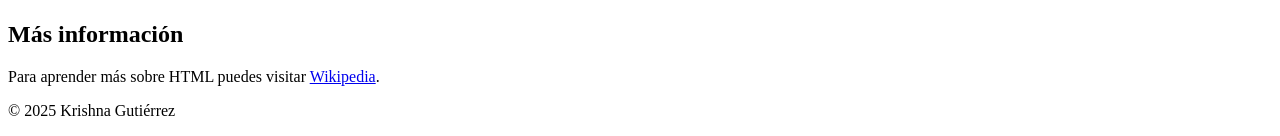
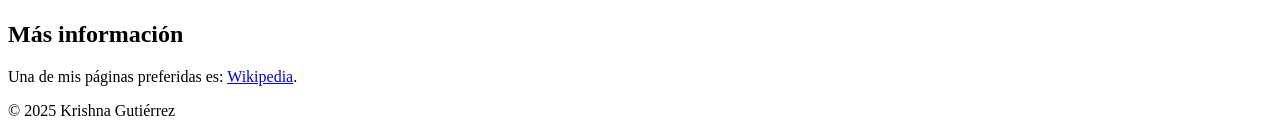
Before and after one commit to krishnagutierrezm-creator/Pagina-index1, a plain HTML site: page index.html in a window 1280 px wide. Shown: the part 688-824 px from the top of the page. Drawn offline with Linux system fonts and the light colour scheme.

Commit message:
Update index.html

```diff
--- a/index.html
+++ b/index.html
@@ -46,7 +46,7 @@
     <section>
       <h2>Más información</h2>
       <!-- 6. Enlace externo claro y seguro -->
-      <p>Para aprender más sobre HTML puedes visitar <a href="https://www.wikipedia.org" target="_blank" rel="noopener noreferrer">Wikipedia</a>.</p>
+      <p>Una de mis páginas preferidas es: <a href="https://cl.pinterest.com/" target="_blank" rel="noopener noreferrer">Wikipedia</a>.</p>
     </section>
   </main>
 
```
